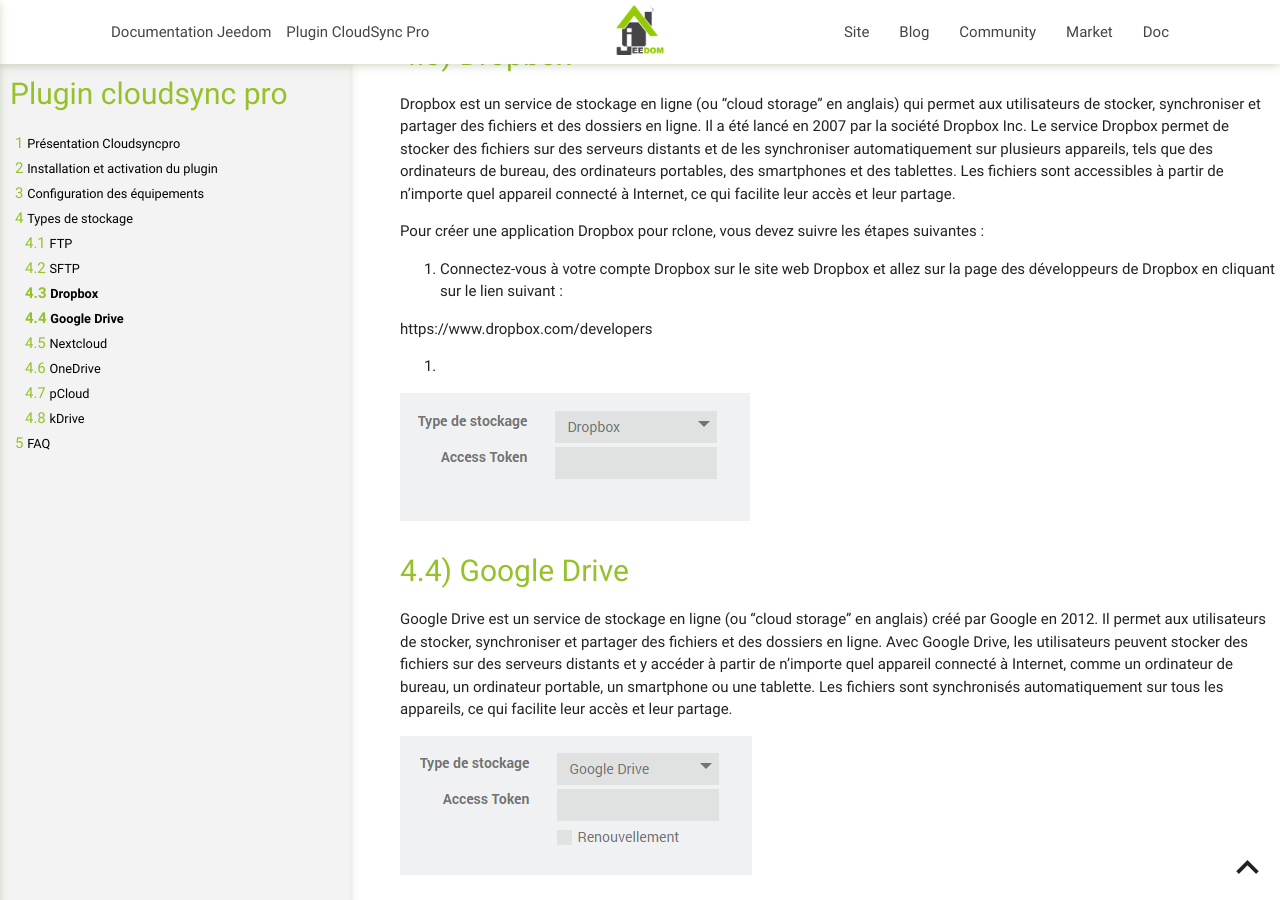
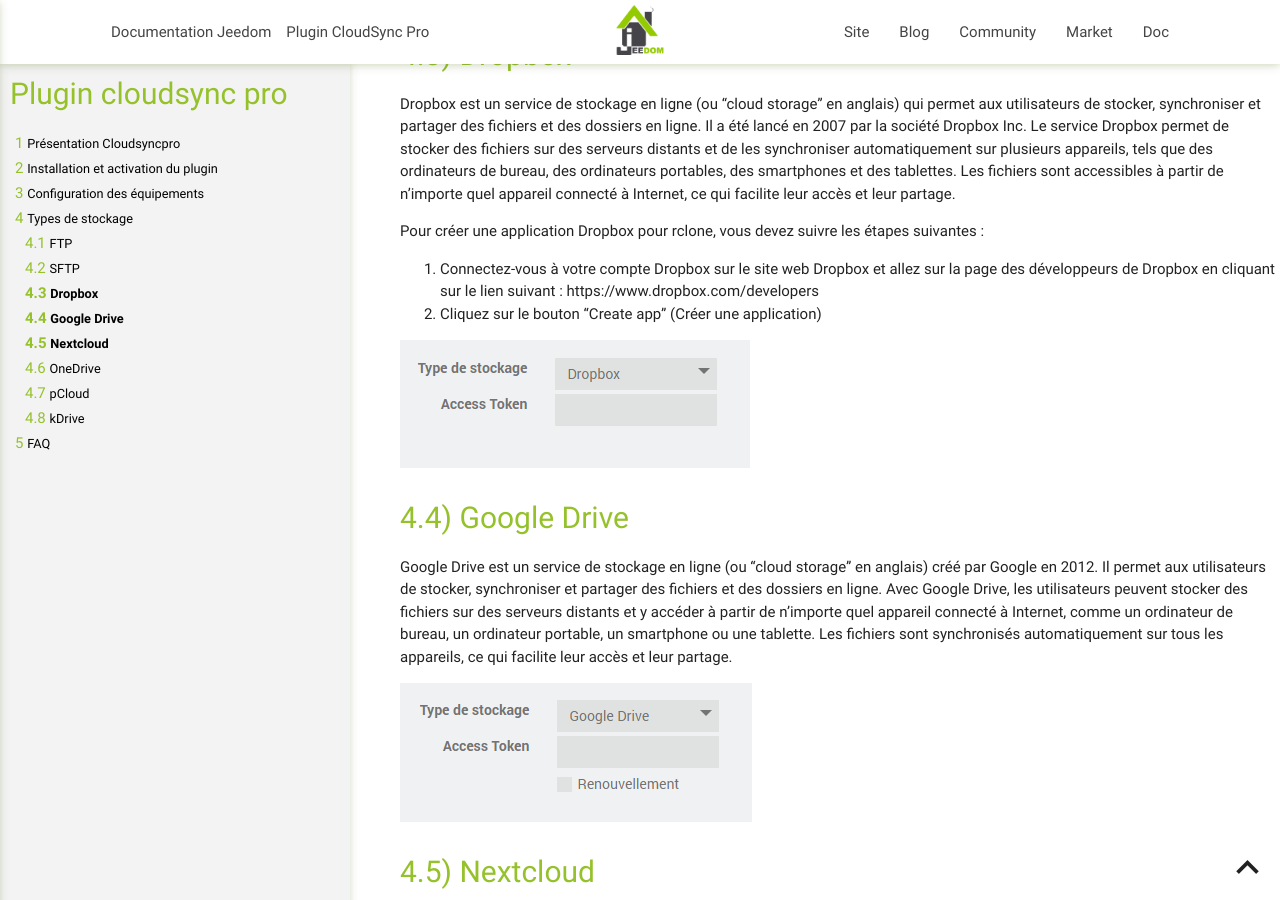
Before and after one commit to thanaus/jeedom_docs, a Jekyll site: the page built from plugins/cloudsyncpro/fr_FR/index.md, in a window 1280 px wide and 900 px high, scrolled down 1856 px. Built offline with Jekyll 4.4.1, drawn with Linux system fonts in a browser that asks for light colours.

Commit message:
Update index.md

```diff
--- a/plugins/cloudsyncpro/fr_FR/index.md
+++ b/plugins/cloudsyncpro/fr_FR/index.md
@@ -83,9 +83,8 @@ Le service Dropbox permet de stocker des fichiers sur des serveurs distants et d
 Pour créer une application Dropbox pour rclone, vous devez suivre les étapes suivantes :
 
 1. Connectez-vous à votre compte Dropbox sur le site web Dropbox et allez sur la page des développeurs de Dropbox en cliquant sur le lien suivant :
-
- https://www.dropbox.com/developers
-2.
+https://www.dropbox.com/developers
+2. Cliquez sur le bouton "Create app" (Créer une application)
 
 
 ![cloudsyncpro](../images/162caa41f06afcf36200c23318e2bcc6.png)
```
